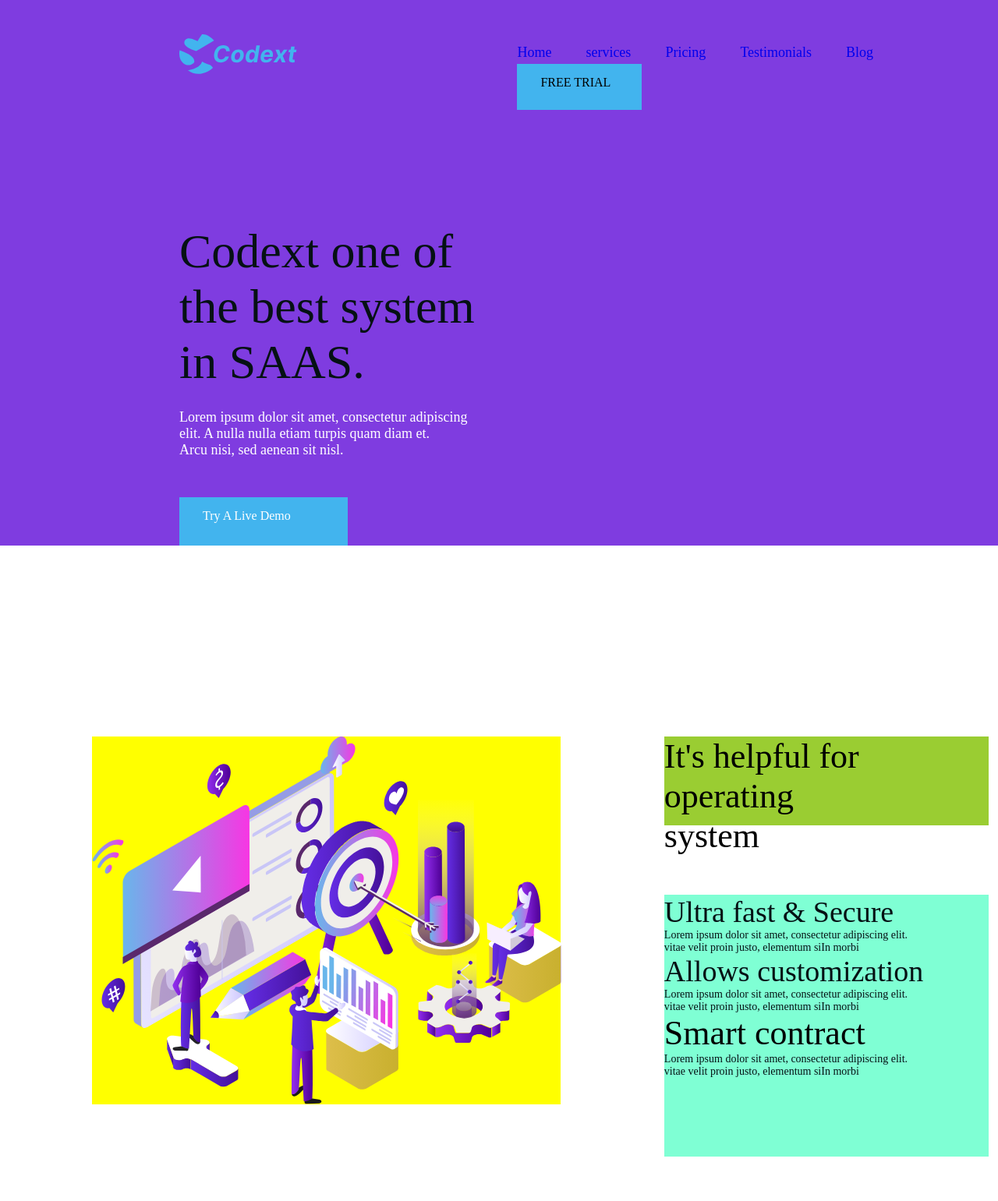
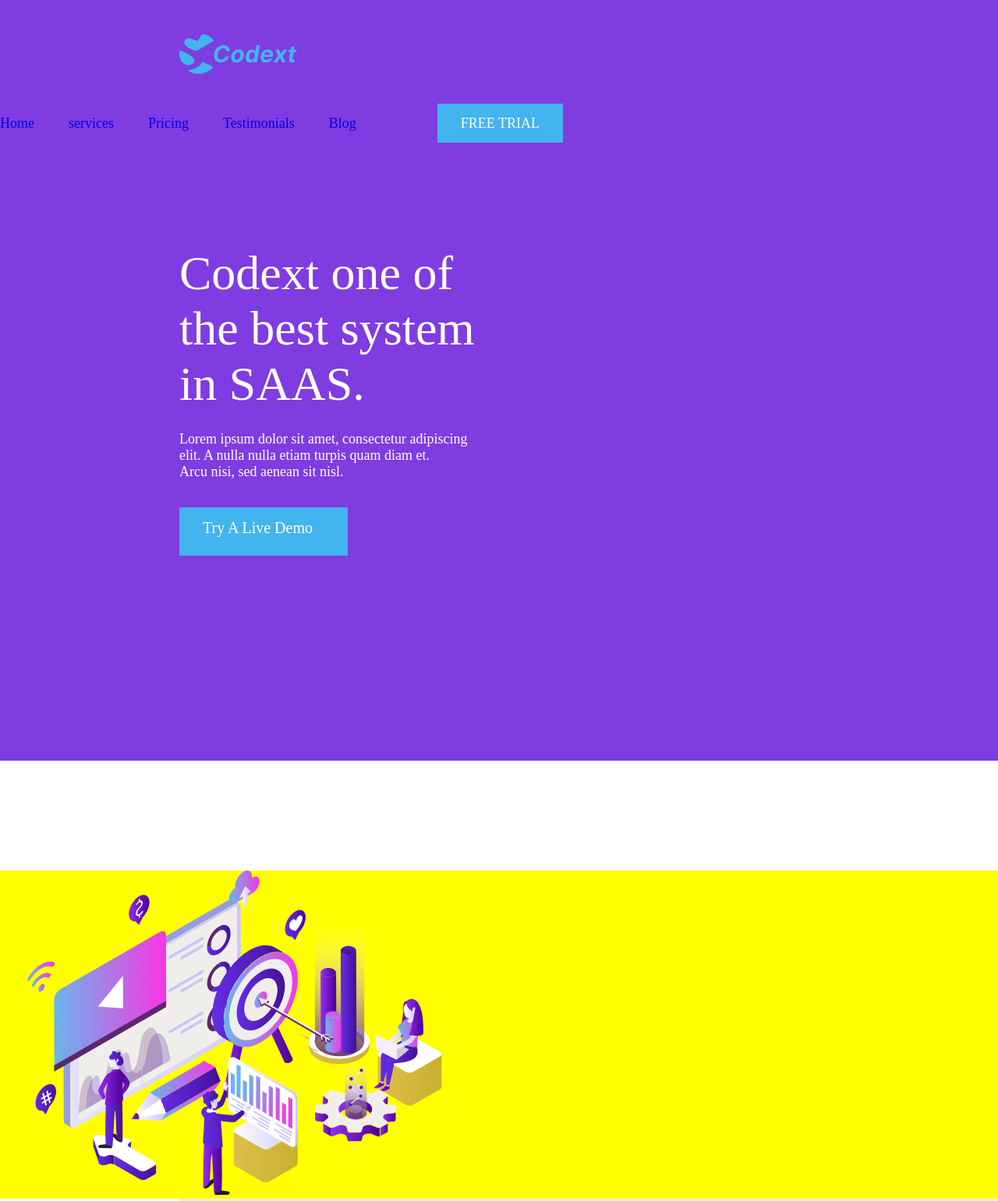
Before and after one commit to KristineZaalsh/Lesson-6, a plain HTML site: page index.html in a window 1280 px wide. Shown: the top 1541 px of the page at 78% size. Drawn offline with Linux system fonts and the light colour scheme.

Commit message:
correction

```diff
--- a/css/style.css
+++ b/css/style.css
@@ -1,66 +1,49 @@
-.header {
-    vertical-align: middle; display: flex;
+.logo {height: 50.83px; vertical-align: middle;  margin-left: 230px;
+    margin-top: 44px; margin-right: 282px;
 
 }
-.div-box {display: flex; background-color: #7F3CE0;
+.navigation {
+display: inline-block; vertical-align: middle;
+ margin-top: 53px; color: #FFFFFF;
 }
 
-.logo { vertical-align: middle; margin-right: 282px;
-    margin-left: 230px; width: 152px; height: 50.80px;margin-top: 44px;
 
-}
-.nav-li {margin-right: 40px; display: flex; display: inline-block;
-    font-size: 18px;  line-height: 160%; margin-top: 53px;
-
-}
-.text-1 {
-   display: inline-block; background-color: #42B4EE;
-    width: 160px; height: 59px;
-   padding: 15px 30px;
-}
-
-.main-div {padding: 146px 0px  25px 230px; font-size: 62px;
-    color: #051114; background-color: #7F3CE0;
-
-
-}
-.codext-section { background-color: #7F3CE0;}
-.text-2 { color: #FFFFFF ; background-color: #7F3CE0;
-    font-size: 18px; width: 435px; margin-left: 230px;
-     margin-bottom: 35px;
-
-}
-.text-3 {
-    background-color: #42B4EE ; width: 216px; height: 62px;
-    font-size: 20 px; color: #FFFFFF; padding: 15px 30px;
-    margin-top: 50px; margin-left: 230px; margin-bottom: 245.62px;
+.nav-li { display: flex; display: inline-block; margin-right: 40px;
+     font-size: 18px;
 
 }
 
-.two-divs {
- display: flex; margin-bottom: 166px;
-}
-.div-1 {width: 601.13px; height: 471.15px; margin-left: 210px;
-     margin-right: 133px; background-color: yellow; margin-left: 117.72px;
+.title { margin-top: 146px; margin-left: 230px; font-size: 62px; margin-bottom: 25px; color: #FFFFFF;
 
 }
-.div-2 {width: 508px; height: 114px; font-size: 44px;
-     margin-right: 179px; background-color: yellowgreen;
+.paragraph {
+    font-size: 18px; margin-left: 230px; margin-bottom: 35px; color: #FFFFFF;
+}
+.free-trial {background-color: #42B4EE; font-size: 18px; width: 160px;
+     height: 59px; padding: 15px 30px; color: #FFFFFF;
+     margin-left: 60px; ;
+    }
+
+.header {
+    background-color: #7F3CE0; margin-bottom: 140.48px;
+}
+
+
+.demo-text{
+    background-color: #42B4EE; font-size: 20px; width: 216px;
+     height: 62px; padding: 15px 30px;  margin-left: 230px;
+     margin-bottom: 245.52px;
+}
+.demo-color {
+    color: #FFFFFF;
+}
+.container { width: 1514px; background-color: yellow;
 
 }
-.div-3 {width: 416px; height: 336px; background-color: aquamarine;
+.image1 {
+    width: 601.13px; height: 417.15px;
+}
 
-}
-.description-a {
-    font-size: 38px; color: #051114;
-     margin-top: 50px;
-}
-.description-1 {font-size: 14px; color: #051114;
-
-}
-.description-b { font-size: 38px; color: #051114;
-
-}
 
 .review {
     width: 1400px;  height:496px; background-color:  antiquewhite;
@@ -82,7 +65,7 @@
 .par {
     width: 200px; height: 76px; font-size: 12px;
 }
-.inside-dv {margin-left: 57px; background-color:
+.inside-dv {margin-left: 57px;
 
 }
 .dv-insights {
--- a/index.html
+++ b/index.html
@@ -1,20 +1,23 @@
 <!DOCTYPE html>
 <html>
 <head>
+   <meta charset="UtF-8">
    <title>Lesson6</title>
    <link rel="stylesheet" href="css/reset.css">
    <link rel="stylesheet" href="css/style.css">
 </head>
 <body>
 
- <section>
-  <div class="div-box">
+    <section class="header">
 
-      <img class="logo" src="images/logo.svg" alt="">
-      <nav>
+     <a href="index.html">
+         <img class="logo" src="images/logo.svg" alt=""/>
+      </a>
+
+      <nav class="navigation">
          <ul>
             <li class="nav-li">
-               <a href="index.html">Home</a>
+               <a  href="index.html">Home</a>
             </li>
             <li  class="nav-li">
                <a href="#">services</a>
@@ -28,90 +31,41 @@
             <li  class="nav-li">
                <a href="#">Blog</a>
             </li>
-
-            <li class="text-1">
-               FREE TRIAL
-           </li>
+            <li class="nav-li">
+                <a class="free-trial" href="#">FREE TRIAL</a>
+            </li>
 
          </ul>
 
       </nav>
+        <h1 class="title">Codext one of
+          <br>
+          the best system
+          <br>
+          in SAAS.</h1>
+          <p class="paragraph">
+            Lorem ipsum dolor sit amet, consectetur adipiscing
+            <br>
+            elit. A nulla nulla etiam turpis quam diam et.
+            <br>
+            Arcu nisi, sed aenean sit nisl.
+          </p>
+     <div class="demo-text">
+      <a class="demo-color" href="#">  Try A Live Demo</a>
 
-   </section>
-   <section class="codext-section">
+     </div>
+     <br>
 
-
-
-   <div class="main-div">
-
-         <p class="text">Codext one of</p>
-         <p class="text">the best system </p>
-         <p class="text">in SAAS.</p>
-
-   </div>
-   <div class="text-2">
-   <p>Lorem ipsum dolor sit amet, consectetur adipiscing</p>
-   <p> elit. A nulla nulla etiam turpis quam diam et. </p>
-   <p> Arcu nisi, sed aenean sit nisl.</p>
-   </div>
-      <div class="text-3">
-        Try A Live Demo
-
-      </div>
-      </div>
-
-
-    </section>
-
-      <main>
-         <div class="two-divs">
-         <div class="div-1">
-            <img src="images/image.svg" alt="">
-
+     </section>
+       </div>
          </div>
-         <div class="div-2">
-            <h2>
-               It's helpful for operating
-            </h2>
-            <h2>
-               system
-            </h2>
-             <div class="div-3">
-            <h4 class="description-a">
-               Ultra fast & Secure
-            </h4>
-            <h6  class="description-1">
-               Lorem ipsum dolor sit amet, consectetur adipiscing elit.
-            </h6>
-            <h6  class="description-1">
-               vitae velit proin justo, elementum siIn morbi
-            </h6>
-            <h4 class="description-b">
-               Allows customization
-
-            </h4>
-            <h6 class="description-1">
-               Lorem ipsum dolor sit amet, consectetur adipiscing elit.
-            </h6>
-            <h6 class="description-1">
-               vitae velit proin justo, elementum siIn morbi
-            </h6>
-            <h4 class="decrisption-c">
-               Smart contract
-            </h4>
-            <h6 class="description-1">
-               Lorem ipsum dolor sit amet, consectetur adipiscing elit.
-
-            </h6>
-            <h6 class="description-1">
-               vitae velit proin justo, elementum siIn morbi
-            </h6>
-
+         <section>
+            <div class="container">
+               <div>
+               <img class="image1" src="images/image.svg" alt="">
+              </div>
             </div>
-
-
-         </div>
-         </div>
+         </section>
          <section>
             <div class="review">
                <div class="review-1">
```
